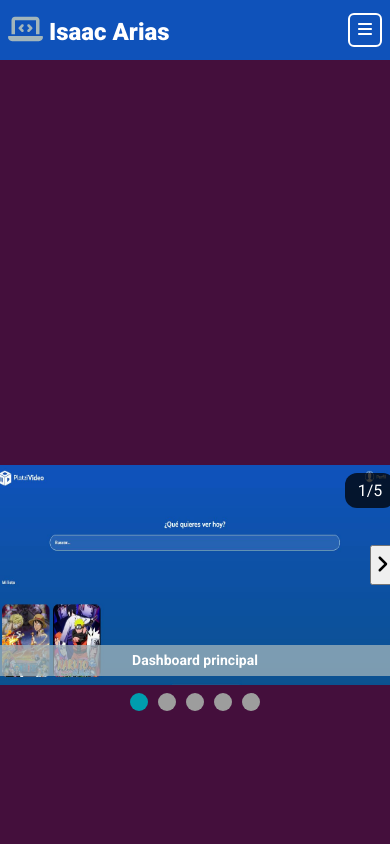
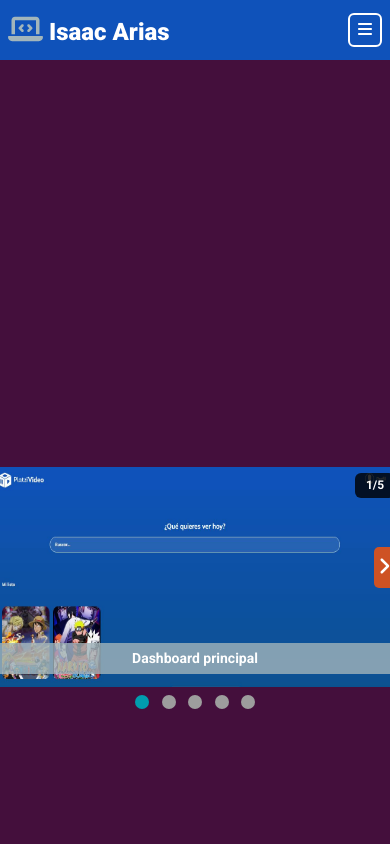
Before and after one commit to Isaac953/Portfolio_Angular, an Angular app: page /proyects in a window 390 px wide. Shown: the top 844 px of the page. Built offline with nearby package versions, Linux system fonts and the light colour scheme.

Commit message:
PC-J16: Completar diseño final del carousel y reorganización de archivo CSS

```diff
--- a/src/app/components/main/mcontent/proyects/carousel/carousel.component.css
+++ b/src/app/components/main/mcontent/proyects/carousel/carousel.component.css
@@ -1,53 +1,39 @@
+/* Start Media Queries Screens 1024px */
 .carousel__card {
   position: relative;
+
   display: flex;
   flex-direction: column;
+
   align-items: center;
 }
 
-.carousel__buttons {
-  width: 100%;
+.carousel__slides {
   display: flex;
-  align-items: center;
-  justify-content: center;
-}
-
-.carousel__slides {
-  width: 700px;
-  height: 330px;
-  display: flex;
-  align-items: flex-start;
-  justify-content: flex-start;
-  margin-bottom: 8px;
   display: flex;
   overflow-x: hidden;
   overflow-y: hidden;
+
+  width: 700px;
+  height: 330px;
+  margin-bottom: 8px;
+
+  align-items: flex-start;
+  justify-content: flex-start;
   scroll-behavior: smooth;
   scroll-snap-type: x mandatory;
   -webkit-overflow-scrolling: touch;
 }
 
 .carousel__slides--item {
+  display: flex;
+  flex-direction: column;
+
   min-width: 700px;
   min-height: 330px;
-  display: flex;
+
   justify-content: center;
   align-items: center;
-  flex-direction: column;
-}
-
-.carousel__description {
-  width: 700px;
-  background-color: rgba(162, 181, 187, 0.75);
-  display: flex;
-  align-items: center;
-  justify-content: center;
-  position: absolute;
-  bottom: 35px;
-  height: 35px;
-  color: white;
-  font-weight: bold;
-  font-size: 18px;
 }
 
 .item__img {
@@ -56,61 +42,107 @@
 }
 
 .carousel__numbers {
-  background-color: rgba(0, 0, 0, 0.75);
-  color: white;
+  font-size: 16px;
+  font-weight: bold;
+
+  position: absolute;
+  top: 10px;
+  right: 0;
+
+  display: flex;
+
   width: 50px;
   height: 35px;
-  display: flex;
+
+  color: white;
+  border-radius: 10px;
+  background-color: var(--numbers-color);
+
   align-items: center;
   justify-content: center;
-  font-size: 16px;
-  border-radius: 12px;
-  position: absolute;
-  top: 12px;
-  right: 0px;
+}
+
+.carousel__arrow {
+  font-size: 24px;
+  font-weight: bold;
+
+  display: flex;
+
+  width: 25px;
+  height: 45px;
+
+  cursor: pointer;
+  transition: 0.35s;
+
+  color: white;
+  border-style: none;
+  border-radius: 5px;
+  background-color: var(--arrows-color);
+
+  align-items: center;
+  justify-content: center;
 }
 
 .left {
   position: absolute;
   top: 130px;
-  left: 0px;
+  left: 0;
 }
 
 .right {
   position: absolute;
   top: 130px;
-  right: 0px;
+  right: 0;
 }
 
-.carousel__arrow {
-  width: 25px;
-  height: 40px;
-  font-size: 20px;
+.carousel__arrow:hover {
+  background-color: var(--arrows-color2);
+}
+
+.carousel__description {
+  font-size: 18px;
+  font-weight: bold;
+
+  position: absolute;
+  bottom: 35px;
+
   display: flex;
+
+  width: 700px;
+  height: 35px;
+
+  color: var(--text-color);
+  background-color: var(--caption-color);
+
   align-items: center;
   justify-content: center;
 }
 
 .carousel__dots {
   display: flex;
-  /* border-style: solid; */
+
+  width: 130px;
+
   justify-content: space-between;
-  color: white;
-  width: 130px;
 }
 
 .carousel__dots--btn {
   width: 18px;
   height: 18px;
+
+  cursor: pointer;
+
+  border-style: none;
   border-radius: 50%;
-  background-color: #9d9d9d;
-  cursor: pointer;
-  border-style: none;
+  background-color: var(--dots-color);
 }
 
+/*Start Dinamic Class*/
 .active-dot {
-  background-color: #009dae;
+  background-color: var(--dots-color2);
 }
+/*End Dinamic Class*/
+/* End Media Queries Screens 1024px */
 
 /* Start Media Queries Screens 768px and 1023px */
 @media screen and (min-width: 768px) and (max-width: 1023px) {
@@ -124,15 +156,27 @@
     min-height: 270px;
   }
 
-  .carousel__description {
-    width: 550px;
-    height: 33px;
-    font-size: 16px;
-  }
-
   .item__img {
     width: 550px;
     height: 270px;
+  }
+
+  .carousel__numbers {
+    font-size: 14px;
+
+    top: 8px;
+
+    width: 45px;
+    height: 30px;
+
+    border-radius: 8px;
+  }
+
+  .carousel__arrow {
+    font-size: 22px;
+
+    width: 23px;
+    height: 43px;
   }
 
   .left {
@@ -143,8 +187,20 @@
     top: 105px;
   }
 
-  .carousel__numbers {
-    top: 10px;
+  .carousel__description {
+    font-size: 16px;
+
+    width: 550px;
+    height: 33px;
+  }
+
+  .carousel__dots {
+    width: 125px;
+  }
+
+  .carousel__dots--btn {
+    width: 16px;
+    height: 16px;
   }
 }
 /* End Media Queries Screens 768px and 1023px */
@@ -166,10 +222,22 @@
     height: 220px;
   }
 
-  .carousel__description {
-    width: 400px;
-    height: 31px;
-    font-size: 14px;
+  .carousel__numbers {
+    font-size: 12px;
+
+    top: 6px;
+
+    width: 40px;
+    height: 25px;
+
+    border-radius: 6px;
+  }
+
+  .carousel__arrow {
+    font-size: 20px;
+
+    width: 21px;
+    height: 41px;
   }
 
   .left {
@@ -180,8 +248,20 @@
     top: 80px;
   }
 
-  .carousel__numbers {
-    top: 8px;
+  .carousel__description {
+    font-size: 14px;
+
+    width: 400px;
+    height: 31px;
+  }
+
+  .carousel__dots {
+    width: 120px;
+  }
+
+  .carousel__dots--btn {
+    width: 14px;
+    height: 14px;
   }
 }
 /* End Media Queries Screens 767px */
--- a/src/app/components/main/mcontent/proyects/carousel/carousel.component.html
+++ b/src/app/components/main/mcontent/proyects/carousel/carousel.component.html
@@ -1,7 +1,6 @@
 <div class="carousel__card">
   <div class="carousel__slides" #carouselMove (swipeLeft)="nextSlide(1)" (swipeRight)="backSlide(1)">
-    <div class="carousel__slides--item" *ngFor=" let carouselSlide of carouselSlides"
-      [ngStyle]="{'background-color': carouselSlide.carouselBackground}">
+    <div class="carousel__slides--item" *ngFor=" let carouselSlide of carouselSlides">
       <img class="item__img" src="{{carouselSlide.carouselImg}}" alt="{{carouselSlide.carouselDescription}}">
     </div>
   </div>
@@ -11,6 +10,7 @@
   <button class="carousel__arrow left" (click)="backSlide(1)" *ngIf="clickSum > 1">
     <fa-icon [icon]="faAngleLeft"></fa-icon>
   </button>
+
   <button class="carousel__arrow right" (click)="nextSlide(1)" *ngIf="clickSum < 5">
     <fa-icon [icon]="faAngleRight"></fa-icon>
   </button>
--- a/src/app/components/main/mcontent/proyects/carousel/carousel.component.ts
+++ b/src/app/components/main/mcontent/proyects/carousel/carousel.component.ts
@@ -31,35 +31,30 @@ export class CarouselComponent implements OnInit {
   carouselSlides: any[] = [
     {
       carouselImg: './assets/images/platzi_video/slide_1.jpg',
-      carouselBackground: 'darkblue',
       carouseldot: 1,
       activeDot: 'active-dot',
       carouselDescription: 'Dashboard principal',
     },
     {
       carouselImg: './assets/images/platzi_video/slide_2.jpg',
-      carouselBackground: 'rgb(138, 138, 16)',
       carouseldot: 2,
       activeDot: '',
       carouselDescription: 'Inicio de sesión',
     },
     {
       carouselImg: './assets/images/platzi_video/slide_3.jpg',
-      carouselBackground: 'brown',
       carouseldot: 3,
       activeDot: '',
       carouselDescription: 'Error 404',
     },
     {
       carouselImg: './assets/images/platzi_video/slide_4.jpg',
-      carouselBackground: 'green',
       carouseldot: 4,
       activeDot: '',
       carouselDescription: 'Registro de usuario',
     },
     {
       carouselImg: './assets/images/platzi_video/slide_5.jpg',
-      carouselBackground: 'red',
       carouseldot: 5,
       activeDot: '',
       carouselDescription: 'Carousel de imagenes',
--- a/src/styles.css
+++ b/src/styles.css
@@ -38,6 +38,14 @@
   --nodejs-color: #3c873a;
   --php-color: #8892bf;
   --laravel-color: #ff2d20;
+
+  /*Proyects Colors*/
+  --numbers-color: rgba(0, 0, 0, 0.8);
+  --arrows-color: rgba(255, 83, 3, 0.8);
+  --arrows-color2: rgba(5, 128, 210, 0.8);
+  --caption-color: rgba(162, 181, 187, 0.8);
+  --dots-color: #9d9d9d;
+  --dots-color2: #009dae;
 }
 
 * {
```
Also changed, not shown: 1 other file (tests, documents, lock files or other folders).
